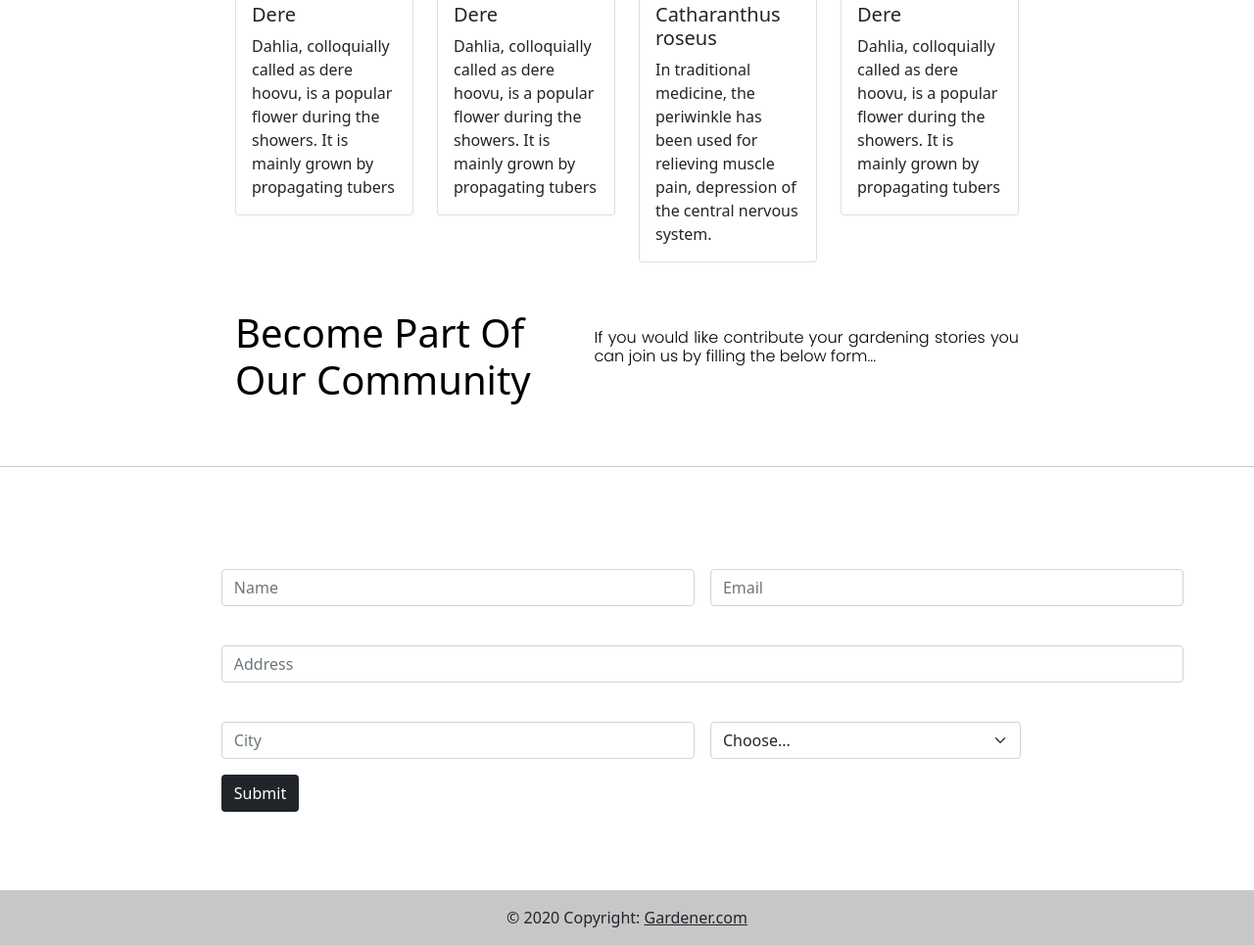
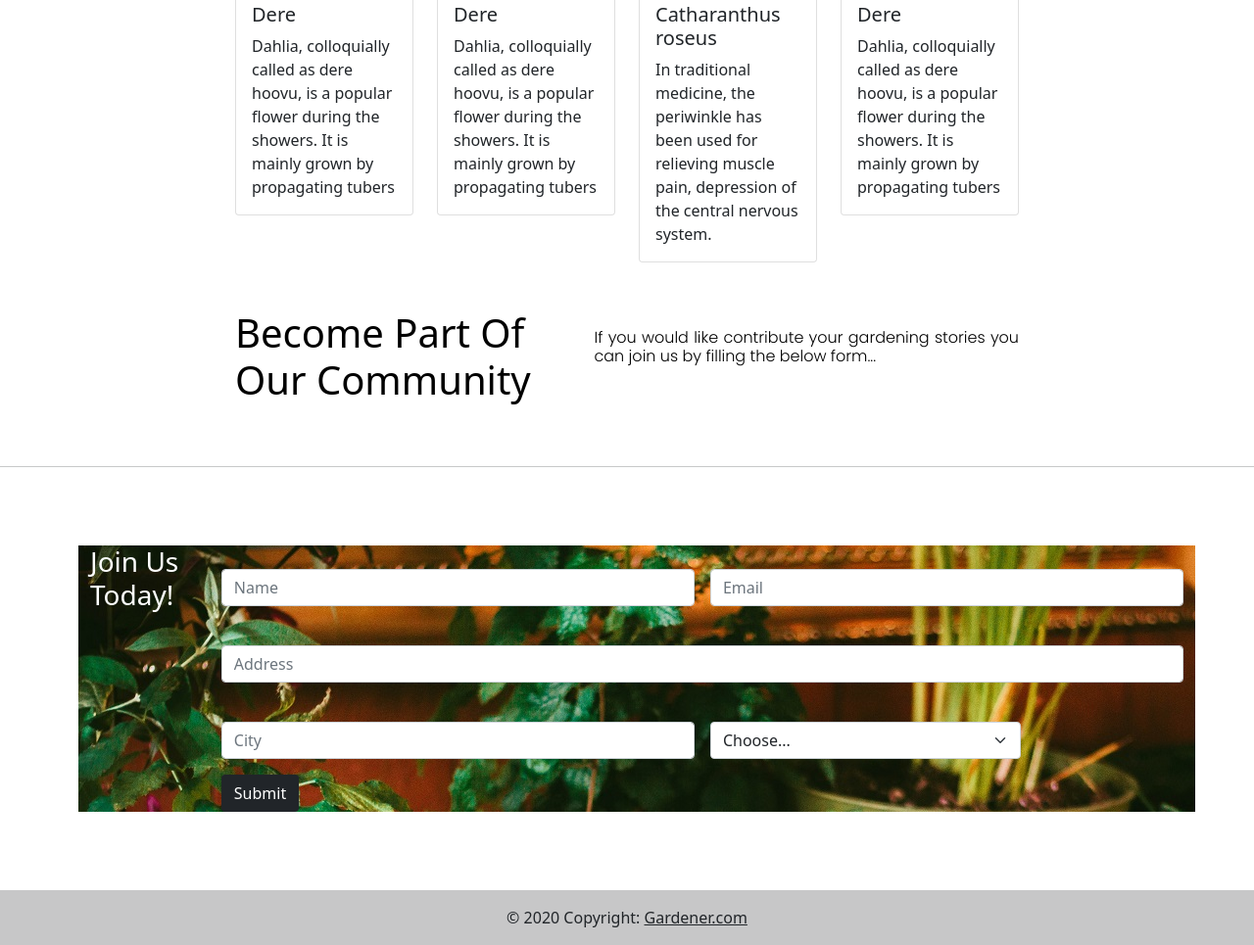
Before and after one commit to 1020chayarao/gardening.github.io, a plain HTML site: page index.html in a window 1280 px wide. Shown: the part 2474-3439 px from the top of the page at 98% size. Drawn offline with nearby package versions, Linux system fonts and the light colour scheme; a web font is replaced by a local one.

Commit message:
Update style1.css

```diff
--- a/style1.css
+++ b/style1.css
@@ -14,7 +14,7 @@
   }
 
   .container {
-      background-image: url("./assets/nong-vang-FbKJz4kCdQI-unsplash.jpg");
+      background-image: url("nong-vang-FbKJz4kCdQI-unsplash.jpg");
       margin: 5rem;
       height:100%;
       display:flex;
```
